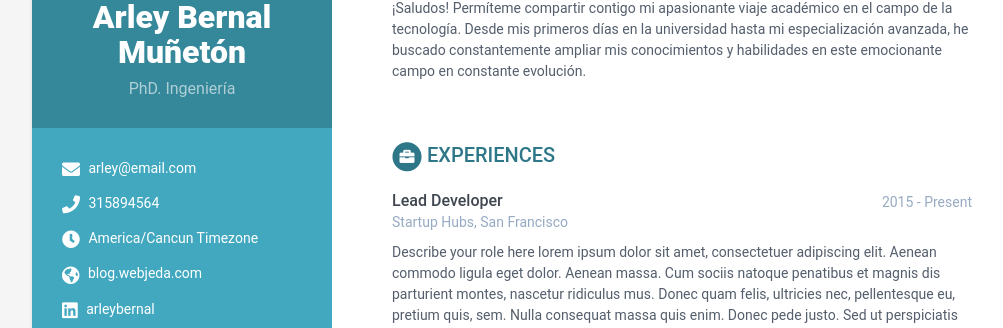
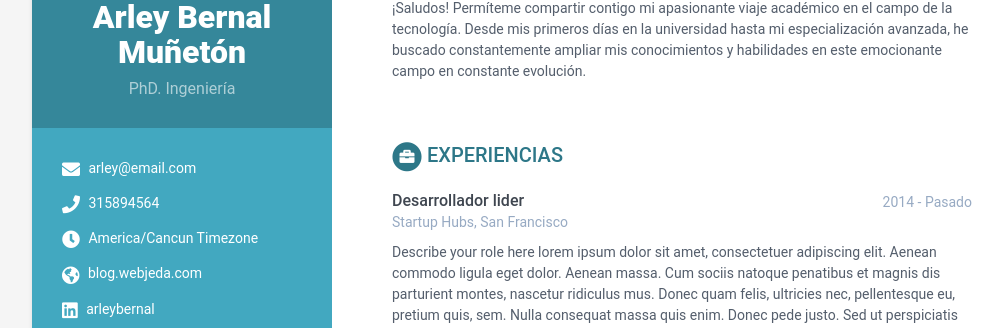
Before and after one commit to Proyecto-Fundamentos-Software/SitioWeb, a Jekyll site: the page built from index.html, in a window 1280 px wide and 900 px high. Shown: the part 142-470 px from the top of the window, without its empty margins (108-1111 px from the left). Built offline with Jekyll 4.4.1, drawn with Linux system fonts in a browser that asks for light colours.

Commit message:
Cambio de experiencia

```diff
--- a/_data/data.yml
+++ b/_data/data.yml
@@ -105,10 +105,10 @@ education:
             el desarrollo de aplicaciones para dispositivos móviles utilizando las últimas
             tecnologías y herramientas disponibles en el mercado.
 experiences:
-    title: Experiences
+    title: Experiencias
     info:
-      - role: Lead Developer
-        time: 2015 - Present
+      - role: Desarrollador lider
+        time: 2014 - Pasado
         company: Startup Hubs, San Francisco
         details: |
           Describe your role here lorem ipsum dolor sit amet, consectetuer
```
